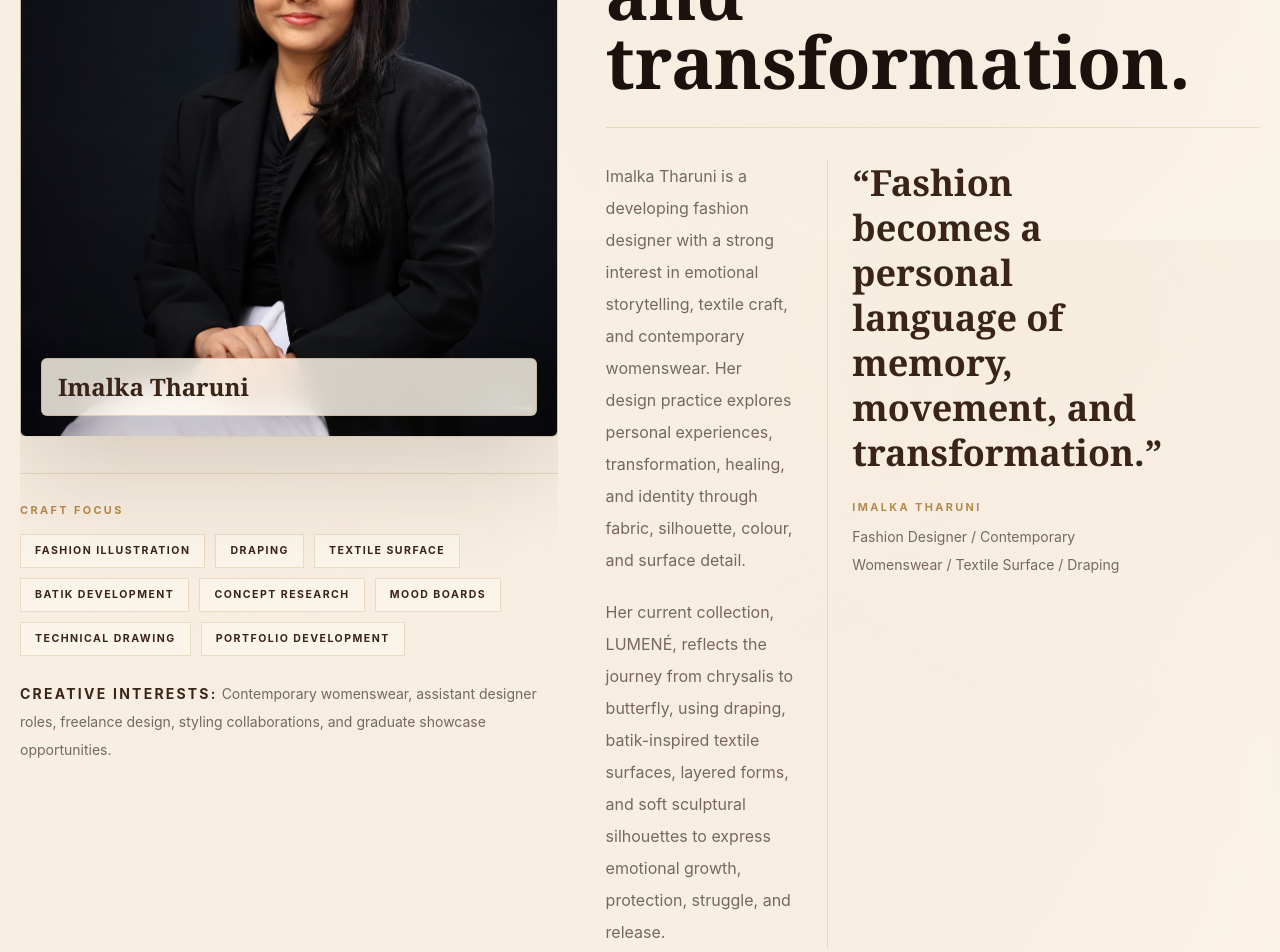
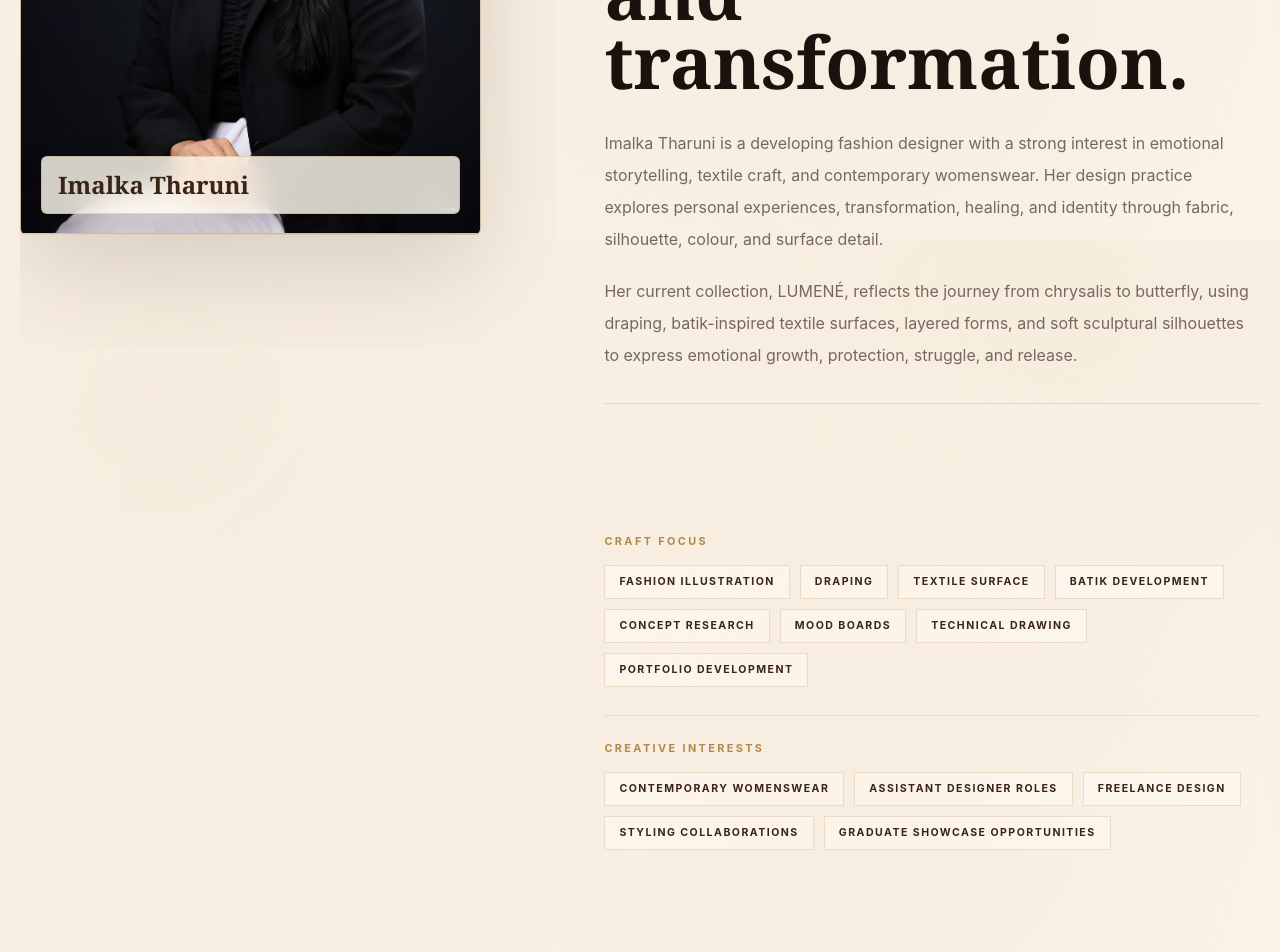
Before and after one commit to gihan-tharuka/Fashion-Designer-Portfolio, a Next.js app: page / in a window 1280 px wide. Shown: the part 3760-4712 px from the top of the page. Built offline with nearby package versions, Linux system fonts and the light colour scheme.

Commit message:
Update page.tsx

```diff
--- a/app/page.tsx
+++ b/app/page.tsx
@@ -40,6 +40,14 @@ const aboutSkills = [
   "Mood Boards",
   "Technical Drawing",
   "Portfolio Development",
+];
+
+const creativeInterests = [
+  "Contemporary Womenswear",
+  "Assistant Designer Roles",
+  "Freelance Design",
+  "Styling Collaborations",
+  "Graduate Showcase Opportunities",
 ];
 
 const creativeProcessSteps = [
@@ -181,21 +189,57 @@ export default function Home() {
       </section>
 
       <section id="about" className="section-pad scroll-mt-28 bg-ivory/72">
-        <div className="editorial-container grid gap-12 lg:grid-cols-[0.9fr_1.1fr] lg:items-center">
-          <ImageReveal>
-            <div>
+        <div className="editorial-container grid gap-12 lg:grid-cols-[0.9fr_1.1fr] lg:items-start">
+          <ImageReveal className="lg:sticky lg:top-0">
+            <div className="lg:flex lg:min-h-screen lg:items-center lg:py-28">
               <div className="relative">
                 <ImagePlaceholder
                   src="/images/designer/Imalka-Tharuni.jpeg"
                   alt="Portrait of fashion designer Imalka Tharuni"
                   label="Imalka Tharuni"
+                  fit="contain"
                   showLabelEyebrow={false}
                   showSpotlight={false}
-                  className="aspect-[4/5] min-h-[32rem] bg-[#DCDBDB] shadow-[0_34px_100px_rgba(58,36,24,0.16)] lg:min-h-[42rem]"
+                  className="aspect-[4/5] min-h-[32rem] bg-[#DCDBDB] shadow-[0_34px_100px_rgba(58,36,24,0.16)] lg:h-[calc(100svh-14rem)] lg:min-h-0"
                 />
               </div>
+            </div>
+          </ImageReveal>
 
-              <div className="mt-9 border-t border-gold/24 pt-7">
+          <Reveal>
+            <div className="flex flex-col gap-8">
+              <div className="flex min-h-[62svh] flex-col justify-center lg:min-h-[78svh]">
+                <div className="max-w-4xl">
+                  <div className="mb-8 h-px w-28 bg-gradient-to-r from-gold to-transparent" />
+                  <p className="eyebrow">About the Designer</p>
+                  <AnimatedHeading>
+                    <h2 className="serif mt-5 text-5xl font-semibold leading-[0.95] text-espresso sm:text-6xl lg:text-7xl">
+                      Imalka Tharuni creates womenswear shaped by emotion,
+                      craft, and transformation.
+                    </h2>
+                  </AnimatedHeading>
+                  <div className="mt-8 space-y-5 text-base leading-8 text-muted">
+                    <p>
+                      Imalka Tharuni is a developing fashion designer with a
+                      strong interest in emotional storytelling, textile craft,
+                      and contemporary womenswear. Her design practice explores
+                      personal experiences, transformation, healing, and
+                      identity through fabric, silhouette, colour, and surface
+                      detail.
+                    </p>
+                    <p>
+                      Her current collection, LUMENÉ, reflects the journey from
+                      chrysalis to butterfly, using draping, batik-inspired
+                      textile surfaces, layered forms, and soft sculptural
+                      silhouettes to express emotional growth, protection,
+                      struggle, and release.
+                    </p>
+                  </div>
+                </div>
+              </div>
+
+              <div className="flex min-h-[56svh] items-center border-y border-gold/24 py-8 lg:min-h-[72svh]">
+                <div>
                   <p className="text-[0.68rem] font-bold uppercase tracking-[0.22em] text-accent">
                     Craft Focus
                   </p>
@@ -209,59 +253,38 @@ export default function Home() {
                       </span>
                     ))}
                   </div>
-                <p className="mt-6 text-sm leading-7 text-muted">
-                  <span className="font-bold uppercase tracking-[0.16em] text-brown">
-                    Creative interests:
-                  </span>{" "}
-                  Contemporary womenswear, assistant designer roles, freelance
-                  design, styling collaborations, and graduate showcase
-                  opportunities.
+                  <div className="mt-7 border-t border-gold/18 pt-6">
+                    <p className="text-[0.68rem] font-bold uppercase tracking-[0.22em] text-accent">
+                      Creative Interests
                     </p>
+                    <div className="mt-4 flex flex-wrap gap-2.5">
+                      {creativeInterests.map((interest) => (
+                        <span
+                          key={interest}
+                          className="border border-gold/24 bg-cream/54 px-3.5 py-2 text-[0.66rem] font-bold uppercase tracking-[0.14em] text-brown transition duration-500 hover:-translate-y-0.5 hover:border-gold hover:bg-cream"
+                        >
+                          {interest}
+                        </span>
+                      ))}
                     </div>
                   </div>
-          </ImageReveal>
-
-          <Reveal className="space-y-8">
-            <div className="max-w-4xl">
-              <div className="mb-8 h-px w-28 bg-gradient-to-r from-gold to-transparent" />
-              <p className="eyebrow">About the Designer</p>
-              <AnimatedHeading>
-                <h2 className="serif mt-5 text-5xl font-semibold leading-[0.95] text-espresso sm:text-6xl lg:text-7xl">
-                  Imalka Tharuni creates womenswear shaped by emotion, craft,
-                  and transformation.
-                </h2>
-              </AnimatedHeading>
+                </div>
               </div>
 
-            <div className="grid gap-8 border-y border-gold/24 py-8 lg:grid-cols-[0.66fr_0.34fr]">
-              <div className="space-y-5 text-base leading-8 text-muted">
-                <p>
-                  Imalka Tharuni is a developing fashion designer with a strong
-                  interest in emotional storytelling, textile craft, and
-                  contemporary womenswear. Her design practice explores personal
-                  experiences, transformation, healing, and identity through
-                  fabric, silhouette, colour, and surface detail.
-                </p>
-                <p>
-                  Her current collection, LUMENÉ, reflects the journey from
-                  chrysalis to butterfly, using draping, batik-inspired textile
-                  surfaces, layered forms, and soft sculptural silhouettes to
-                  express emotional growth, protection, struggle, and release.
-                </p>
-              </div>
-
-              <aside className="border-l border-gold/24 pl-6 max-lg:border-l-0 max-lg:border-t max-lg:pl-0 max-lg:pt-6">
+              <aside className="flex min-h-[56svh] flex-col justify-center border-b border-gold/24 py-8 lg:min-h-[72svh]">
+                <div className="border-l border-gold/24 pl-6 max-lg:border-l-0 max-lg:pl-0">
                   <blockquote className="serif text-3xl font-semibold leading-tight text-brown sm:text-4xl">
-                  “Fashion becomes a personal language of memory, movement, and
-                  transformation.”
+                    “Fashion becomes a personal language of memory, movement,
+                    and transformation.”
                   </blockquote>
                   <p className="mt-6 text-[0.68rem] font-bold uppercase tracking-[0.22em] text-accent">
                     Imalka Tharuni
                   </p>
                   <p className="mt-2 text-sm leading-7 text-muted">
-                  Fashion Designer / Contemporary Womenswear / Textile Surface
-                  / Draping
+                    Fashion Designer / Contemporary Womenswear / Textile
+                    Surface / Draping
                   </p>
+                </div>
               </aside>
             </div>
           </Reveal>
```
Lines whose indentation alone changed are shown as unchanged.
